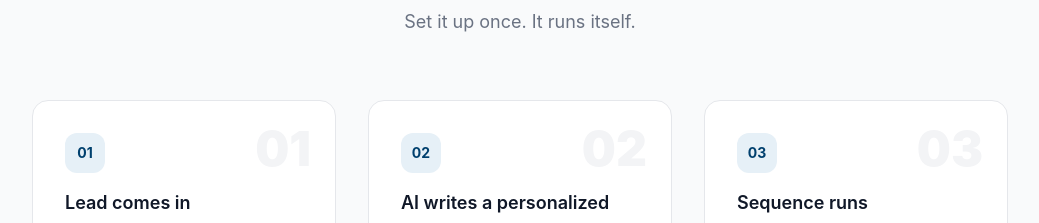
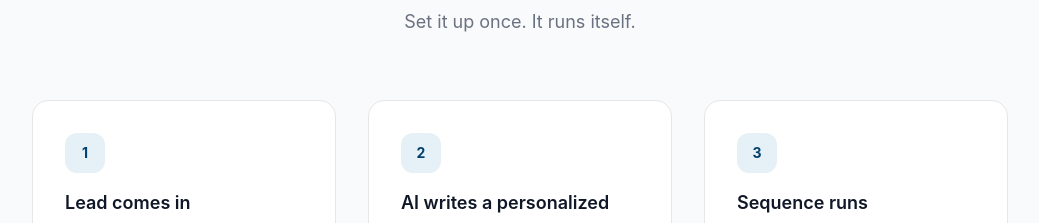
Before and after one commit to SolariAutomation/lugano-landing, a Next.js app: page / in a window 1280 px wide. Shown: the part 1240-1463 px from the top of the page, without its empty margins (120-1159 px from the left). Built offline with nearby package versions, Linux system fonts and the light colour scheme.

Commit message:
Remove leading zeros from how it works step numbers

```diff
--- a/app/page.tsx
+++ b/app/page.tsx
@@ -100,9 +100,8 @@
               },
             ].map((item) => (
               <div key={item.step} className="bg-white border border-gray-200 rounded-2xl p-8 relative">
-                <span className="text-5xl font-black text-gray-100 absolute top-6 right-6">{item.step}</span>
-                <div className="w-10 h-10 rounded-xl bg-[#e6f0f7] flex items-center justify-center mb-4">
-                  <span className="text-[#00406e] font-bold text-sm">{item.step}</span>
+                  <div className="w-10 h-10 rounded-xl bg-[#e6f0f7] flex items-center justify-center mb-4">
+                  <span className="text-[#00406e] font-bold text-sm">{item.step.replace('0', '')}</span>
                 </div>
                 <h3 className="font-semibold text-lg text-gray-900 mb-2">{item.title}</h3>
                 <p className="text-gray-500 text-sm leading-relaxed">{item.desc}</p>
```
